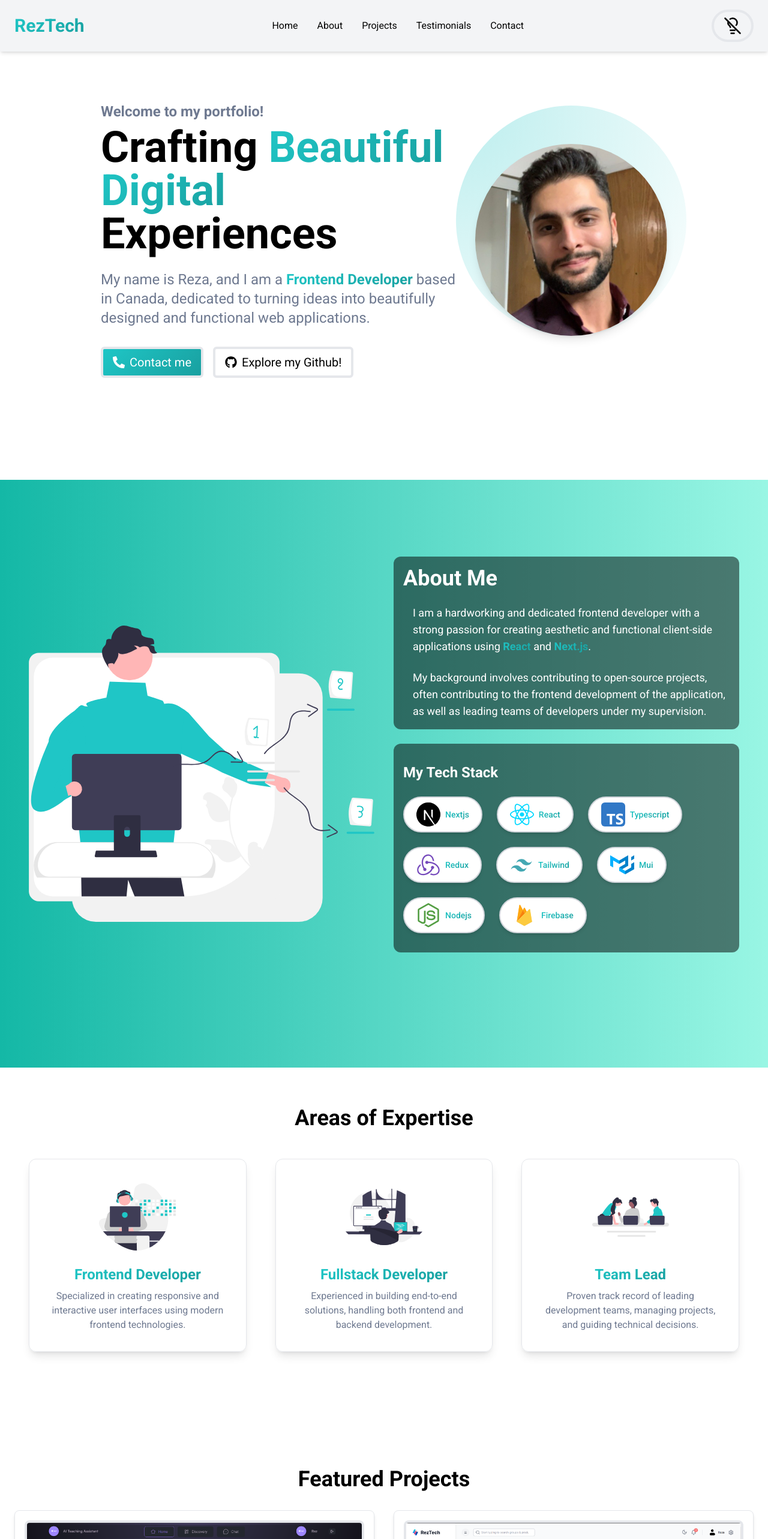
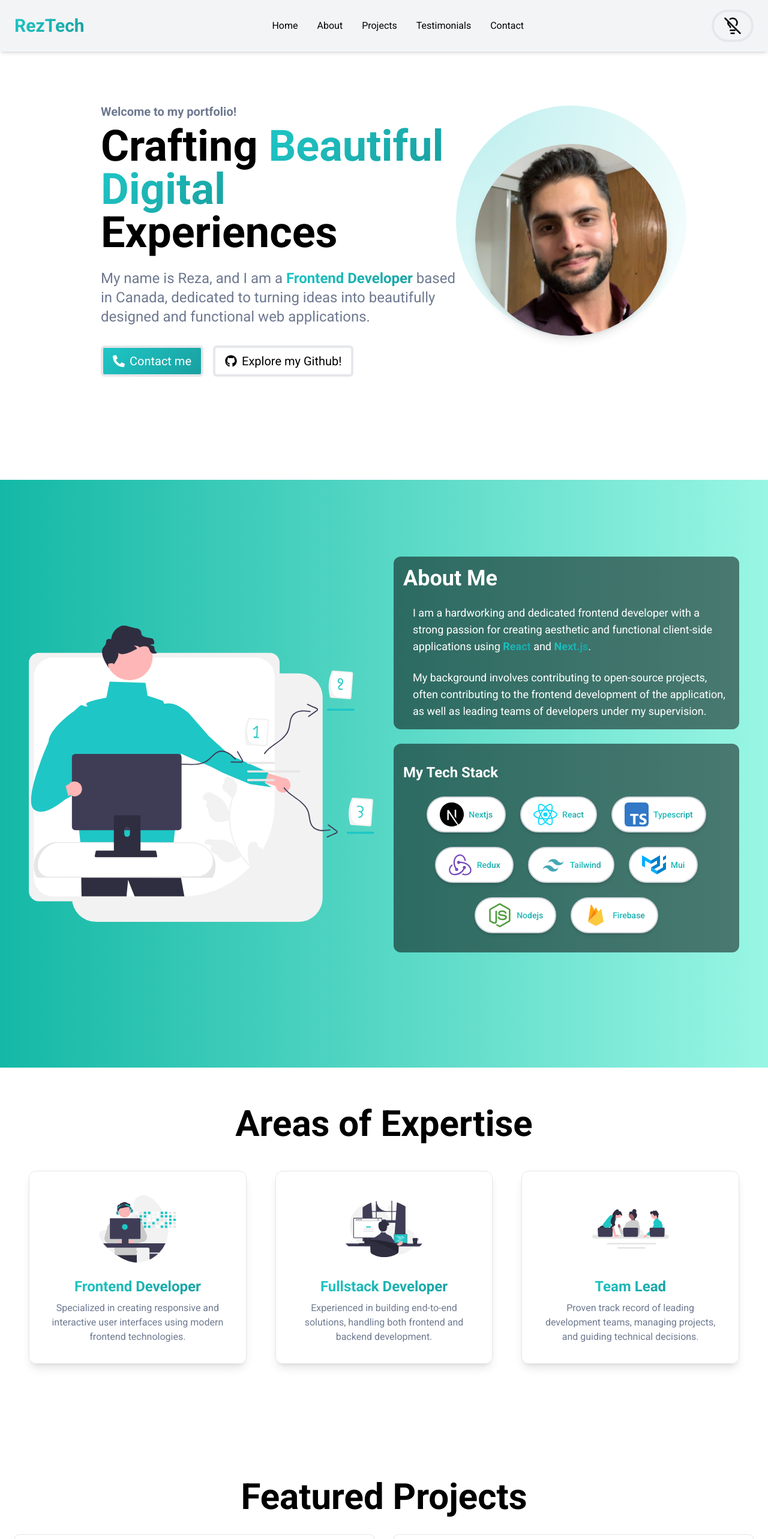
Before and after one commit to Cosmodocus/portfolio, a React (Vite) app: page /about in a window 1280 px wide. Shown: the top 2566 px of the page at 60% size. Built offline with nearby package versions, Linux system fonts and the light colour scheme.

Commit message:
Updated font sizing and gave scroll functionality to the logo

```diff
--- a/src/Components/Expertise.jsx
+++ b/src/Components/Expertise.jsx
@@ -3,12 +3,12 @@ import { expertiseData } from "../data/expertise";
 const Expertise = () => {
   return (
     <div className='container mx-auto py-16'>
-      <h2 className='text-4xl font-bold mb-12 text-center'>Areas of Expertise</h2>
+      <h2 className='md:text-6xl text-4xl font-bold mb-12 text-center'>Areas of Expertise</h2>
       <div className='grid grid-cols-1 sm:grid-cols-2 md:grid-cols-3 gap-12 mx-12'>
         {expertiseData.map((item) => (
           <div
             key={item.title}
-            className='flex flex-col items-center p-8 border rounded-xl shadow-lg transition-transform transform hover:scale-105 hover:shadow-xl'
+            className='flex flex-col items-center p-8 bg border rounded-xl shadow-lg transition-transform transform hover:scale-105 hover:shadow-xl'
           >
             <img
               src={item.icon}
--- a/src/Components/Hero.jsx
+++ b/src/Components/Hero.jsx
@@ -15,7 +15,7 @@ const Hero = ({scrollToSection}) => {
         {/* Text Section */}
         <div className='flex flex-col gap-2 text-left md:w-1/2'>
           <motion.p
-            className='text-lg md:text-2xl font-semibold'
+            className='text-lg md:text-xl font-semibold'
             variants={fadeInUp}
             initial='hidden'
             animate='visible'
@@ -30,7 +30,7 @@ const Hero = ({scrollToSection}) => {
             animate='visible'
             transition={{ duration: 1, delay: 0.3 }}
           >
-            Crafting <span>Beautiful</span>
+            Crafting <span >Beautiful</span>
             <br/> <span>Digital</span> Experiences
           </motion.h1>
           <motion.p
--- a/src/Components/Projects.jsx
+++ b/src/Components/Projects.jsx
@@ -10,8 +10,8 @@ const Projects = () => {
 
   return (
     <div className="w-full flex flex-col items-center justify-center container mx-auto px-4 py-32">
-      <h1 className="text-4xl font-bold pb-8">Featured Projects</h1>
-      <div className="grid md:grid-cols-2 grid-cols-1 gap-4">
+      <h1 className="md:text-6xl text-4xl font-bold pb-8">Featured Projects</h1>
+      <div className="grid md:grid-cols-2 grid-cols-1 gap-4 gap-y-10">
         {projects.map((project, index) => (
           <ProjectCard
             key={index}
--- a/src/Components/TechStack.jsx
+++ b/src/Components/TechStack.jsx
@@ -8,8 +8,8 @@ const techStackItems = [
 const TechStack = () => {
   return (
     <section className="mb-16 bg-opacity-50 bg-black p-4 rounded-xl  pb-8">
-      <h2 className="text-base lg:text-2xl font-bold mb-6 text-left pt-4 text-white">My Tech Stack</h2>
-      <div className="flex flex-wrap gap-6">
+      <h2 className="text-base lg:text-2xl font-bold mb-6 md:text-left text-center pt-4 text-white">My Tech Stack</h2>
+      <div className="flex flex-wrap gap-6 justify-center">
         {techStackItems.map((item) => (
           <div
             key={item}
--- a/src/Pages/About.jsx
+++ b/src/Pages/About.jsx
@@ -20,7 +20,7 @@ const About = () => {
           <div className="flex-1 lg:pl-8 mb-16 lg:mb-0">
             <section className="mb-6">
               <div className="bg-opacity-50 bg-black rounded-xl p-4 space-x-4">
-                <h1 className="text-3xl lg:text-4xl font-bold mb-6 text-left text-custom-white text-shadow">
+                <h1 className="text-3xl lg:text-4xl font-bold mb-6 md:text-left text-center text-custom-white text-shadow">
                   About Me
                 </h1>
                 <p className="text-base lg:text-lg text-left mb-6 text-custom-white rounded text-shadow">
--- a/src/Pages/Testimonials.jsx
+++ b/src/Pages/Testimonials.jsx
@@ -6,7 +6,7 @@ const Testimonials = () => {
   return (
     <section className="py-12 px-4 bg-gradient-to-r from-teal-500 to-teal-200">
       <div className="container mx-auto">
-        <h2 className="text-3xl font-bold text-center mb-12 mt-24 text-white">
+        <h2 className="md:text-6xl text-4xl font-bold text-center mb-12 mt-24 text-white">
           What People Are Saying
         </h2>
         <motion.div
```
